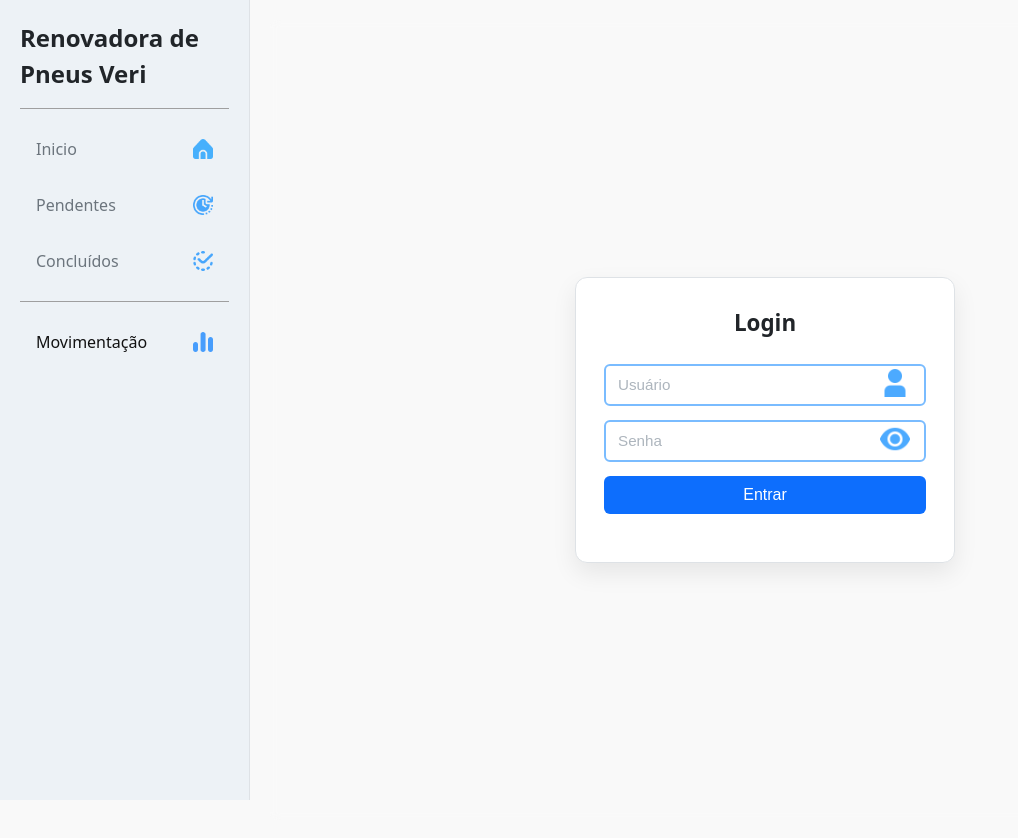
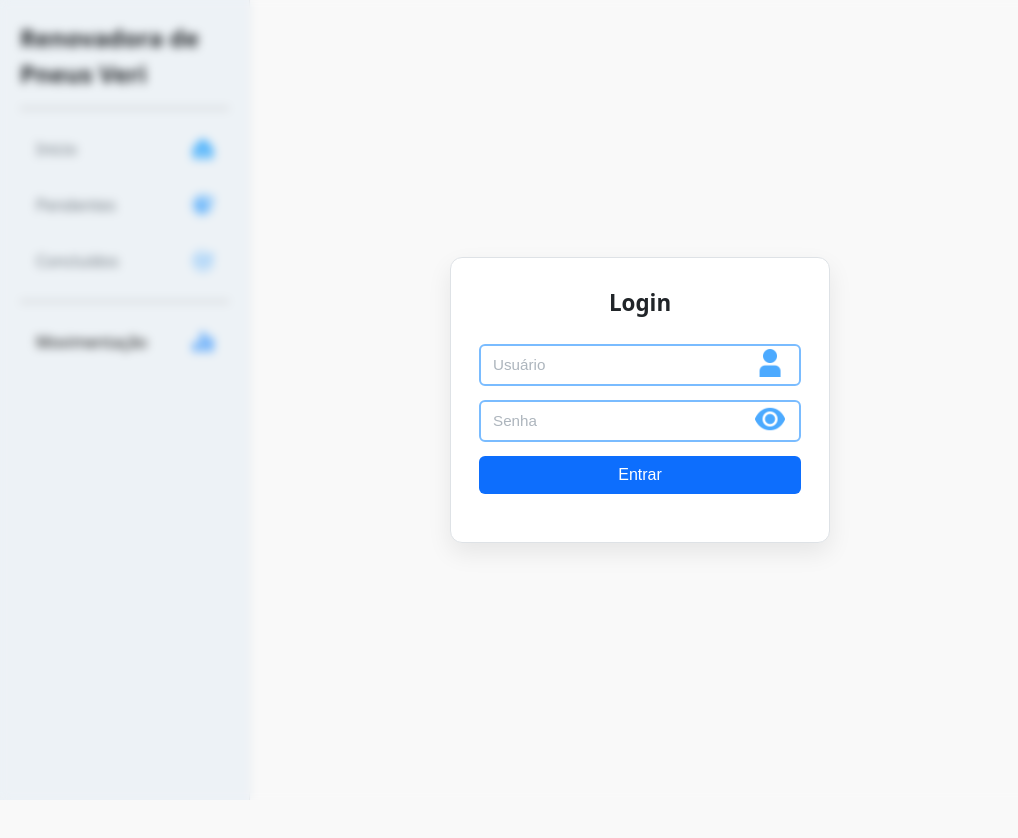
Before and after one commit to veltonMonte/ordem-servico-system, a React (Vite) app in the folder frontend/: page / in a window 1280 px wide. Shown: the whole page, without its empty margins (0-1018 px from the left). After the commit the page ends 800 px from the top, so only its background shows below. Built offline with nearby package versions, Linux system fonts and the light colour scheme.

Commit message:
Change login page min-height to 100%

```diff
--- a/frontend/src/App.css
+++ b/frontend/src/App.css
@@ -1,14 +1,17 @@
 
 /* Página de login */
 .login-page {
-  min-height: 100vh;
+  min-height: 100%;
   width: 100%;
   display: flex;
   align-items: center;
   justify-content: center;
+  z-index: 10;
+  position: absolute;
+  top: 0;
+  left: 0;
   backdrop-filter: blur(5px);
 }
-
 
 /* Card de login */
 .login-card {
```
